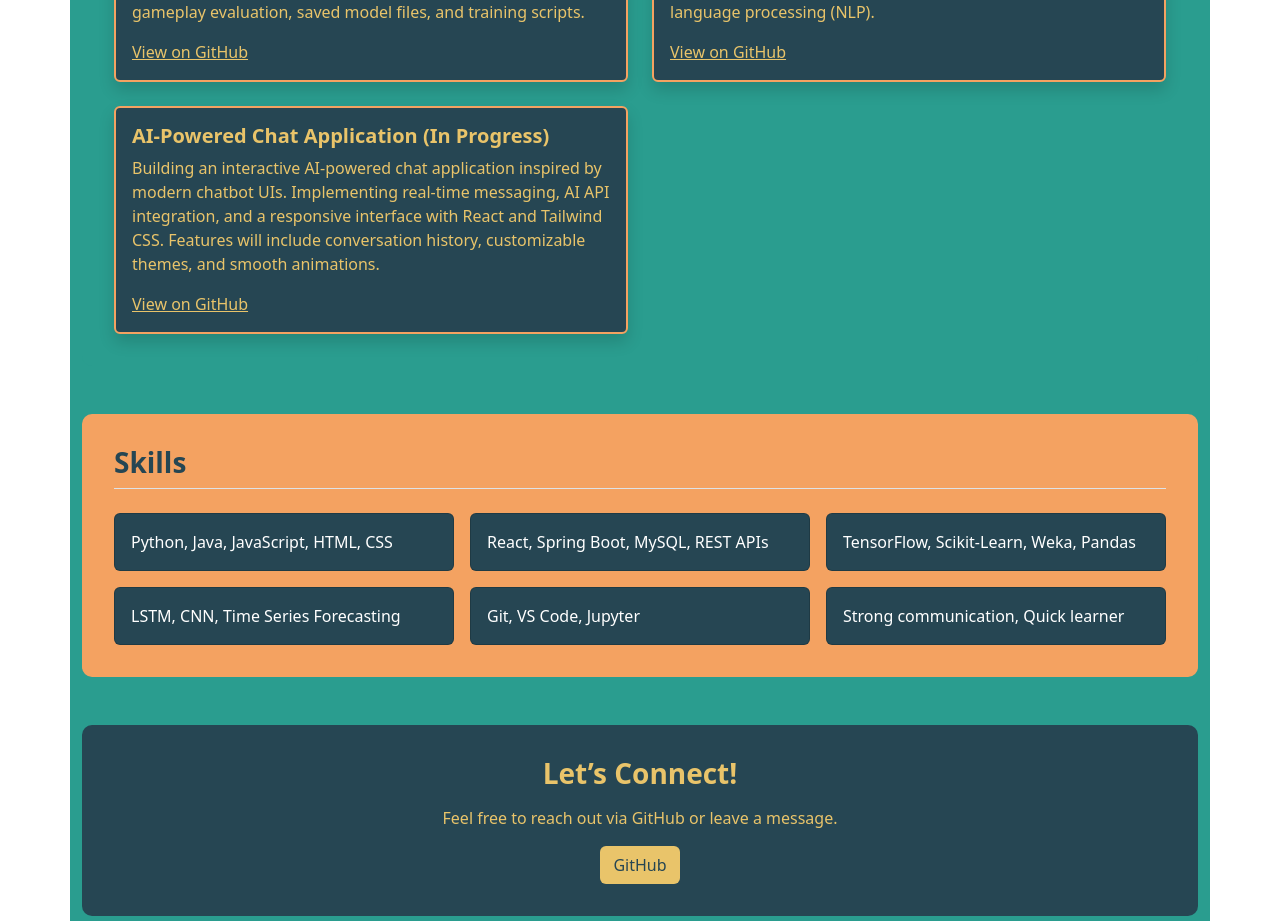
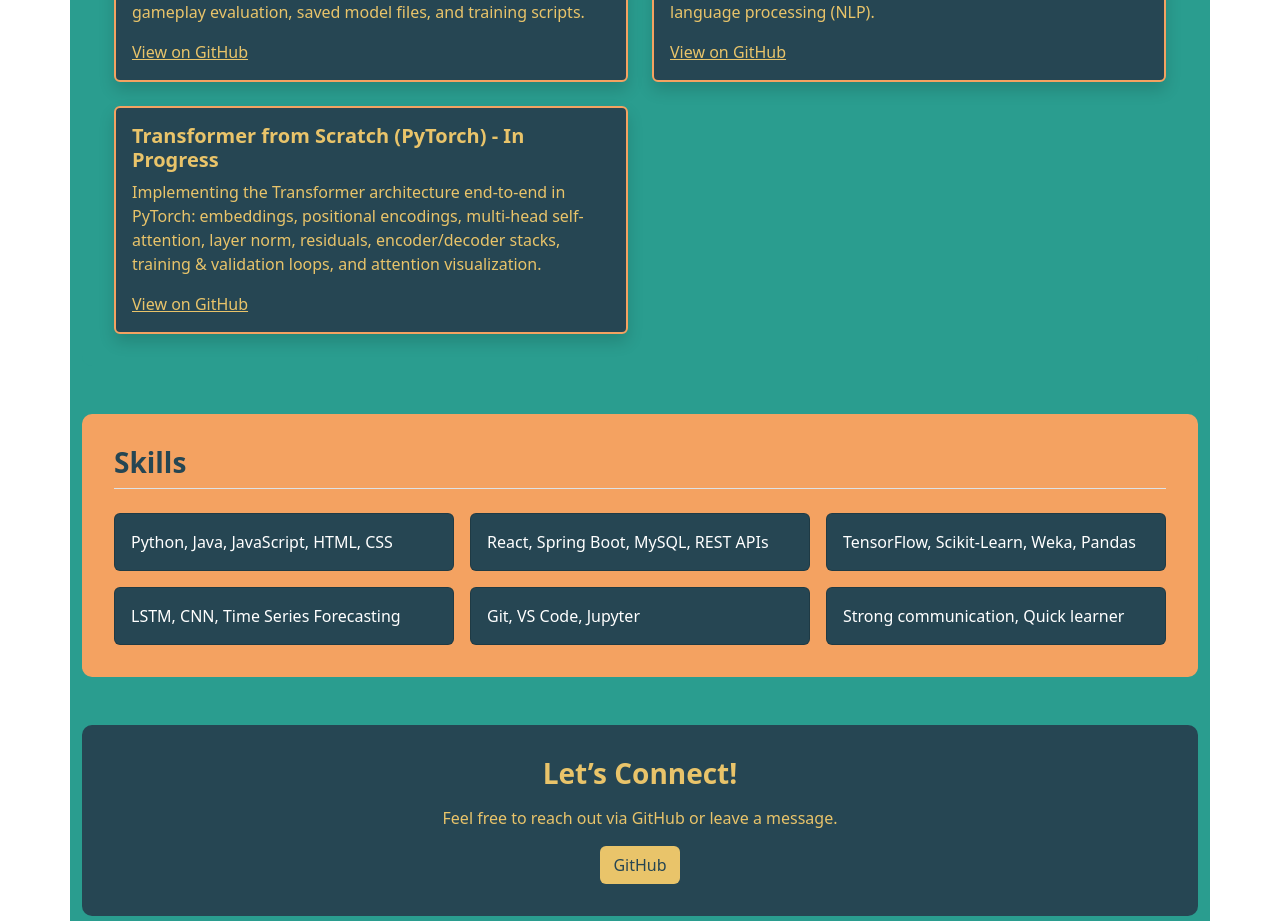
Before and after one commit to FatemehRajabi/fatemeh-portfolio, a React (Create React App) app: page / in a window 1280 px wide. Shown: the part 1283-2204 px from the top of the page. Built offline with nearby package versions, Linux system fonts and the light colour scheme.

Commit message:
Revise project description

```diff
--- a/src/Portfolio.jsx
+++ b/src/Portfolio.jsx
@@ -63,8 +63,8 @@ export default function Portfolio() {
       url: projectLinks[3]
     },
     {
-      title: 'AI-Powered Chat Application (In Progress)',
-      desc: 'Building an interactive AI-powered chat application inspired by modern chatbot UIs. Implementing real-time messaging, AI API integration, and a responsive interface with React and Tailwind CSS. Features will include conversation history, customizable themes, and smooth animations.',
+      title: 'Transformer from Scratch (PyTorch) - In Progress',
+      desc: 'Implementing the Transformer architecture end-to-end in PyTorch: embeddings, positional encodings, multi-head self-attention, layer norm, residuals, encoder/decoder stacks, training & validation loops, and attention visualization.',
       url: projectLinks[4]
     }
   ];
```
